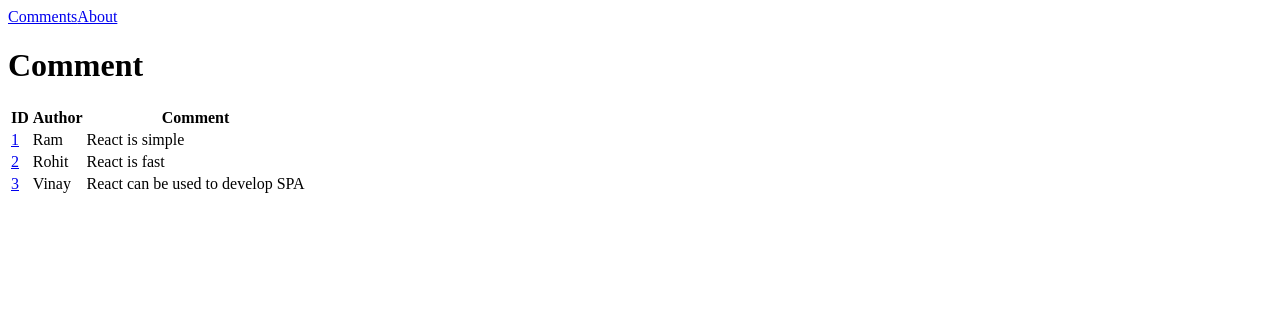
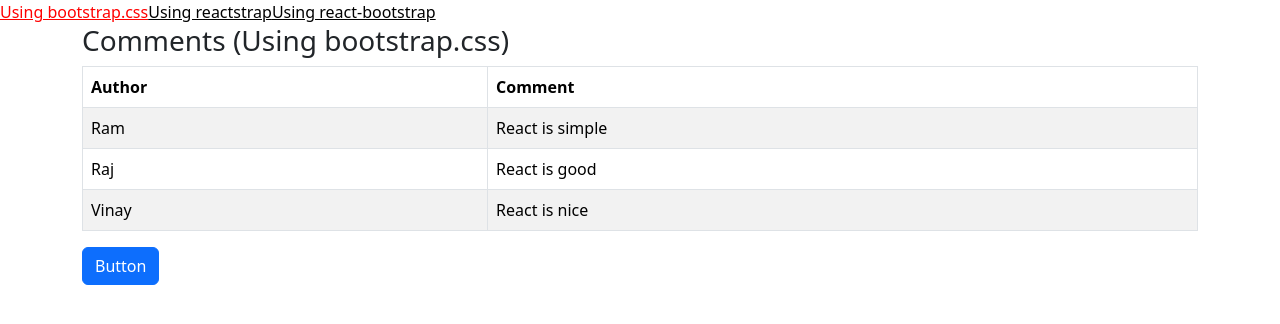
Before and after one commit to diwakar1593/Technology-React-JS-L1-L2, a React (Vite) app: page / in a window 1280 px wide. Shown: the top 324 px of the page. Built offline with nearby package versions, Linux system fonts and the light colour scheme.

Commit message:
bootstrap

```diff
--- a/package.json
+++ b/package.json
@@ -11,11 +11,14 @@
   },
   "dependencies": {
     "axios": "^1.11.0",
+    "bootstrap": "^5.3.8",
     "formik": "^2.4.6",
     "react": "^19.1.1",
+    "react-bootstrap": "^2.10.10",
     "react-dom": "^19.1.1",
     "react-router-dom": "^7.8.2",
     "react-router-prompt": "^0.8.0",
+    "reactstrap": "^9.2.3",
     "yup": "^1.7.0"
   },
   "devDependencies": {
--- /dev/null
+++ b/src/18_css_bootstrap/App.jsx
@@ -0,0 +1,40 @@
+import React from "react";
+import { BrowserRouter as Router, Routes, Route, NavLink } from "react-router-dom";
+import BootstrapPage from "./components/BootstrapPage";
+import ReactstrapPage from "./components/ReactstrapPage";
+import ReactbootstrapPage from "./components/ReactbootstrapPage";
+
+class Links extends React.Component {
+    render() {
+        return (
+            <nav>
+                <NavLink style={({ isActive }) => ({ color: isActive ? 'red' : 'black' })} to="/" >
+                    Using bootstrap.css
+                </NavLink>
+                <NavLink style={({ isActive }) => ({ color: isActive ? 'red' : 'black' })} to="/reactstrap" >
+                    Using reactstrap
+                </NavLink>
+                <NavLink style={({ isActive }) => ({ color: isActive ? 'red' : 'black' })} to="/reactbootstrap" >
+                    Using react-bootstrap
+                </NavLink>
+            </nav>
+        );
+    }
+}
+
+export default class App extends React.Component {
+    render() {
+        return (
+            <Router>
+                <div>
+                    <Links />
+                    <Routes>
+                        <Route path="/" element={<BootstrapPage />} />
+                        <Route path="/reactstrap" element={<ReactstrapPage />} />
+                        <Route path="/reactbootstrap" element={<ReactbootstrapPage />} />
+                    </Routes>
+                </div>
+            </Router>
+        );
+    }
+}
--- /dev/null
+++ b/src/18_css_bootstrap/components/BootstrapPage.jsx
@@ -0,0 +1,34 @@
+import React from "react";
+
+export default class BootstrapPage extends React.Component {
+    render() {
+        return (
+            <div className="container">
+                <h3>Comments (Using bootstrap.css)</h3>
+                <table className="table table-striped table-bordered">
+                    <thead className="thead-dark">
+                        <tr>
+                            <th>Author</th>
+                            <th>Comment</th>
+                        </tr>
+                    </thead>
+                    <tbody>
+                        <tr>
+                            <td>Ram</td>
+                            <td>React is simple</td>
+                        </tr>
+                        <tr>
+                            <td>Raj</td>
+                            <td>React is good</td>
+                        </tr>
+                        <tr>
+                            <td>Vinay</td>
+                            <td>React is nice</td>
+                        </tr>
+                    </tbody>
+                </table>
+                <button className="btn btn-primary">Button</button>
+            </div>
+        );
+    }
+}
--- /dev/null
+++ b/src/18_css_bootstrap/components/ReactbootstrapPage.jsx
@@ -0,0 +1,35 @@
+import React from "react";
+import { Button, Table } from "react-bootstrap";
+
+export default class ReactbootstrapPage extends React.Component {
+    render() {
+        return (
+            <div className="container">
+                <h3>Comments (Using react-bootstrap)</h3>
+                <Table striped bordered>
+                    <thead className="thead-dark">
+                        <tr>
+                            <th>Author</th>
+                            <th>Comment</th>
+                        </tr>
+                    </thead>
+                    <tbody>
+                        <tr>
+                            <td>Ram</td>
+                            <td>React is simple</td>
+                        </tr>
+                        <tr>
+                            <td>Raj</td>
+                            <td>React is good</td>
+                        </tr>
+                        <tr>
+                            <td>Vinay</td>
+                            <td>React is nice</td>
+                        </tr>
+                    </tbody>
+                </Table>
+                <Button variant="primary">Button</Button>
+            </div>
+        );
+    }
+}
--- /dev/null
+++ b/src/18_css_bootstrap/components/ReactstrapPage.jsx
@@ -0,0 +1,35 @@
+import React from "react";
+import { Button, Table } from "reactstrap";
+
+export default class ReactstrapPage extends React.Component {
+    render() {
+        return (
+            <div className="container">
+                <h3>Comments (Using reactstrap)</h3>
+                <Table striped bordered>
+                    <thead className="thead-dark">
+                        <tr>
+                            <th>Author</th>
+                            <th>Comment</th>
+                        </tr>
+                    </thead>
+                    <tbody>
+                        <tr>
+                            <td>Ram</td>
+                            <td>React is simple</td>
+                        </tr>
+                        <tr>
+                            <td>Raj</td>
+                            <td>React is good</td>
+                        </tr>
+                        <tr>
+                            <td>Vinay</td>
+                            <td>React is nice</td>
+                        </tr>
+                    </tbody>
+                </Table>
+                <Button color="primary">Button</Button>
+            </div>
+        );
+    }
+}
```
Also changed, not shown: src/main.jsx (+6 -1 lines), 1 other file (tests, documents, lock files or other folders).
